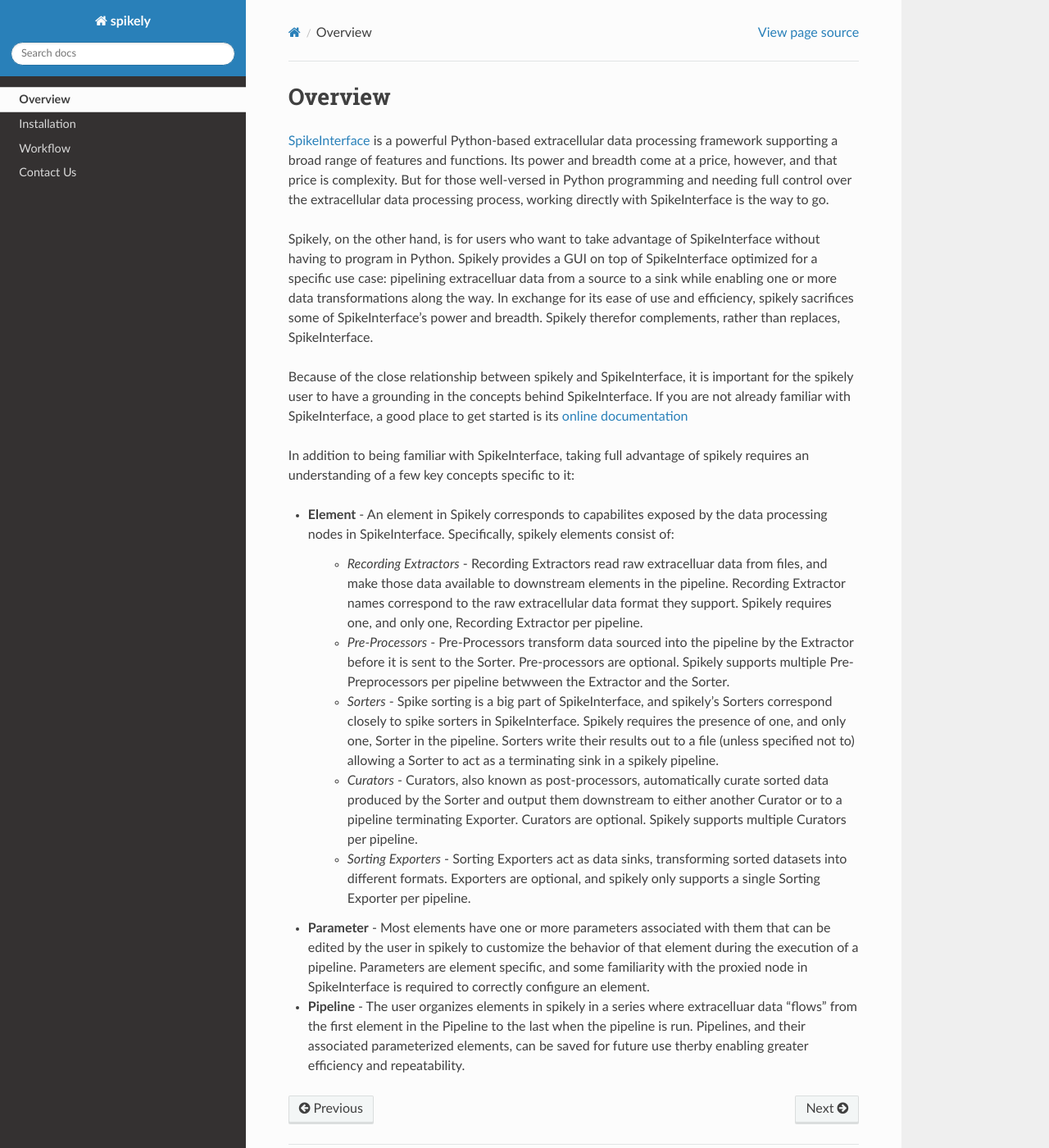
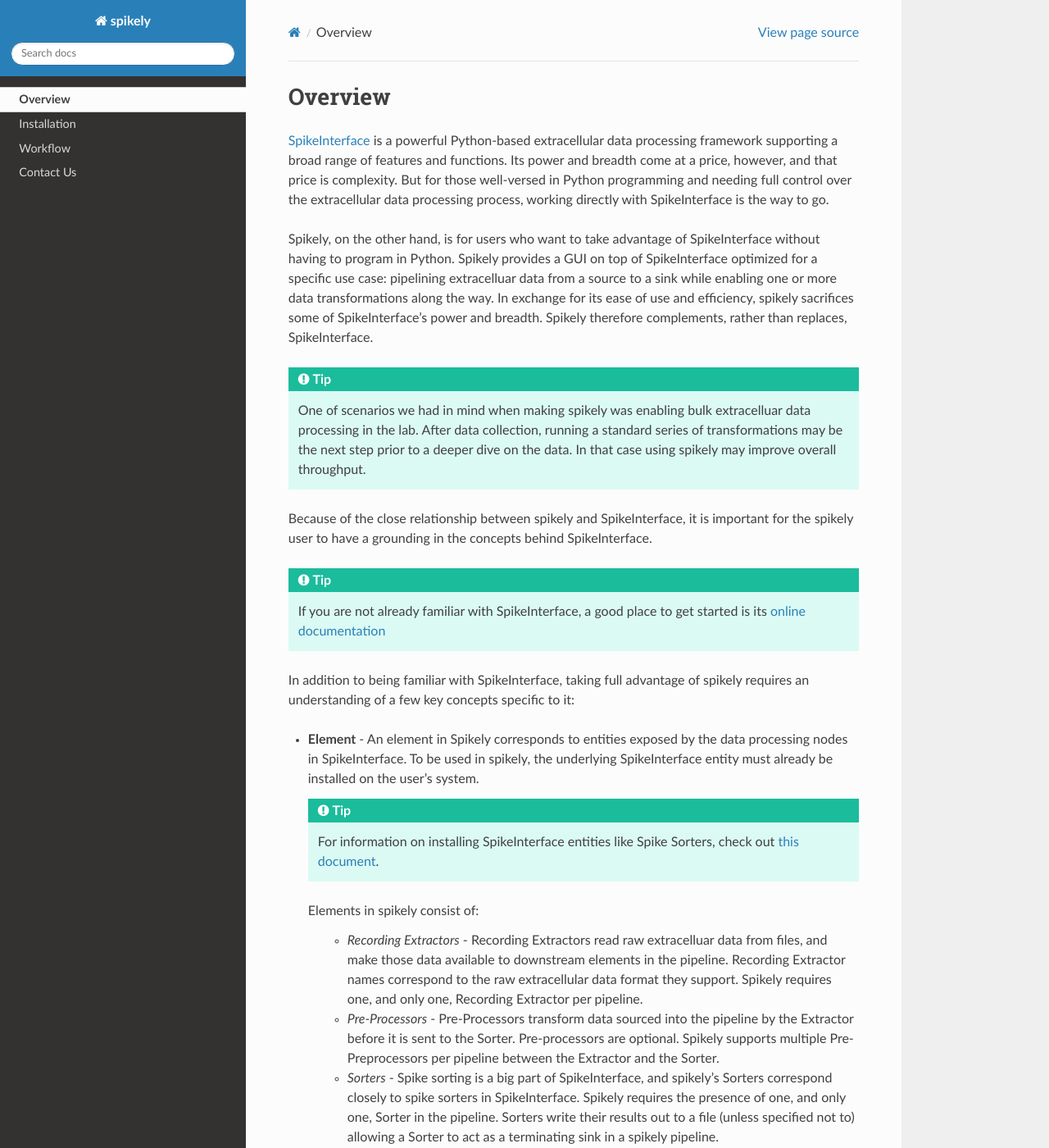
Before and after one commit to SpikeInterface/spikely, a Sphinx documentation site: the page built from docs/source/overview.rst, in a window 1280 px wide and 1400 px high. Shown: the whole window at 82% size. Built offline with Sphinx 7.4.7 and the Read the Docs theme 2.0.0, drawn with Linux system fonts in a browser that asks for light colours; some of the changed text lies outside the part shown.

Commit message:
Added more user tips to clarify some of the key concepts.

```diff
--- a/docs/source/overview.rst
+++ b/docs/source/overview.rst
@@ -16,21 +16,38 @@
 top of SpikeInterface optimized for a specific use case: pipelining
 extracelluar data from a source to a sink while enabling one or more data
 transformations along the way.  In exchange for its ease of use and efficiency,
-spikely sacrifices some of SpikeInterface's power and breadth. Spikely therefor
-complements, rather than replaces, SpikeInterface.
+spikely sacrifices some of SpikeInterface's power and breadth. Spikely
+therefore complements, rather than replaces, SpikeInterface.
+
+.. tip::
+   One of scenarios we had in mind when making spikely was enabling bulk
+   extracelluar data processing in the lab.  After data collection, running a
+   standard series of transformations may be the next step prior to a deeper
+   dive on the data.  In that case using spikely may improve overall
+   throughput.
 
 Because of the close relationship between spikely and SpikeInterface, it is
 important for the spikely user to have a grounding in the concepts behind
-SpikeInterface.  If you are not already familiar with SpikeInterface, a good
-place to get started is its `online documentation
-<https://spikeinterface.readthedocs.io/en/latest/overview.html>`_
+SpikeInterface.
+
+.. tip::
+   If you are not already familiar with SpikeInterface, a good place to get
+   started is its `online documentation
+   <https://spikeinterface.readthedocs.io/en/latest/overview.html>`_
 
 In addition to being familiar with SpikeInterface, taking full advantage of
 spikely requires an understanding of a few key concepts specific to it:
 
-* **Element** - An element in Spikely corresponds to capabilites exposed by the
-  data processing nodes in SpikeInterface.  Specifically, spikely elements
-  consist of:
+* **Element** - An element in Spikely corresponds to entities exposed by
+  the data processing nodes in SpikeInterface.  To be used in spikely, the
+  underlying SpikeInterface entity must already be installed on the user's
+  system.
+
+  .. tip::
+     For information on installing SpikeInterface entities like Spike Sorters, check out `this
+     document <https://spikeinterface.readthedocs.io/en/latest/sortersinfo.html>`_.
+
+  Elements in spikely consist of:
 
     * *Recording Extractors* - Recording Extractors read raw extracelluar data
       from files, and make those data available to downstream elements in the
@@ -41,7 +58,7 @@
     * *Pre-Processors* - Pre-Processors transform data sourced into the
       pipeline by the Extractor before it is sent to the Sorter.
       Pre-processors are optional. Spikely supports multiple Pre-Preprocessors
-      per pipeline betwween the Extractor and the Sorter.
+      per pipeline between the Extractor and the Sorter.
 
     * *Sorters* - Spike sorting is a big part of SpikeInterface, and spikely's
       Sorters correspond closely to spike sorters in SpikeInterface. Spikely
@@ -67,5 +84,5 @@
 * **Pipeline** - The user organizes elements in spikely in a series where
   extracelluar data "flows" from the first element in the Pipeline to the last
   when the pipeline is run.  Pipelines, and their associated parameterized
-  elements, can be saved for future use therby enabling greater efficiency and
+  elements, can be saved for future use thereby enabling greater efficiency and
   repeatability.
```
Also changed, not shown: docs/source/workflow.rst (+6 -5 lines).
